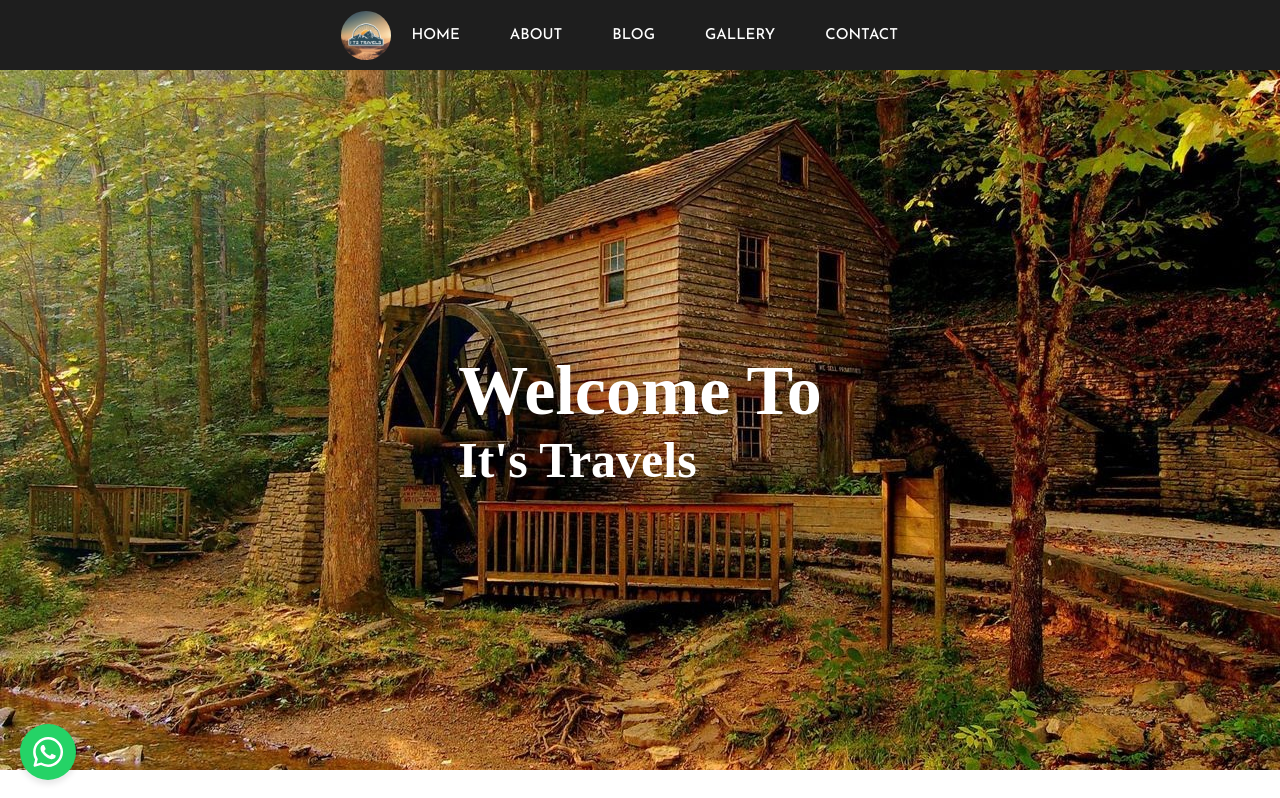
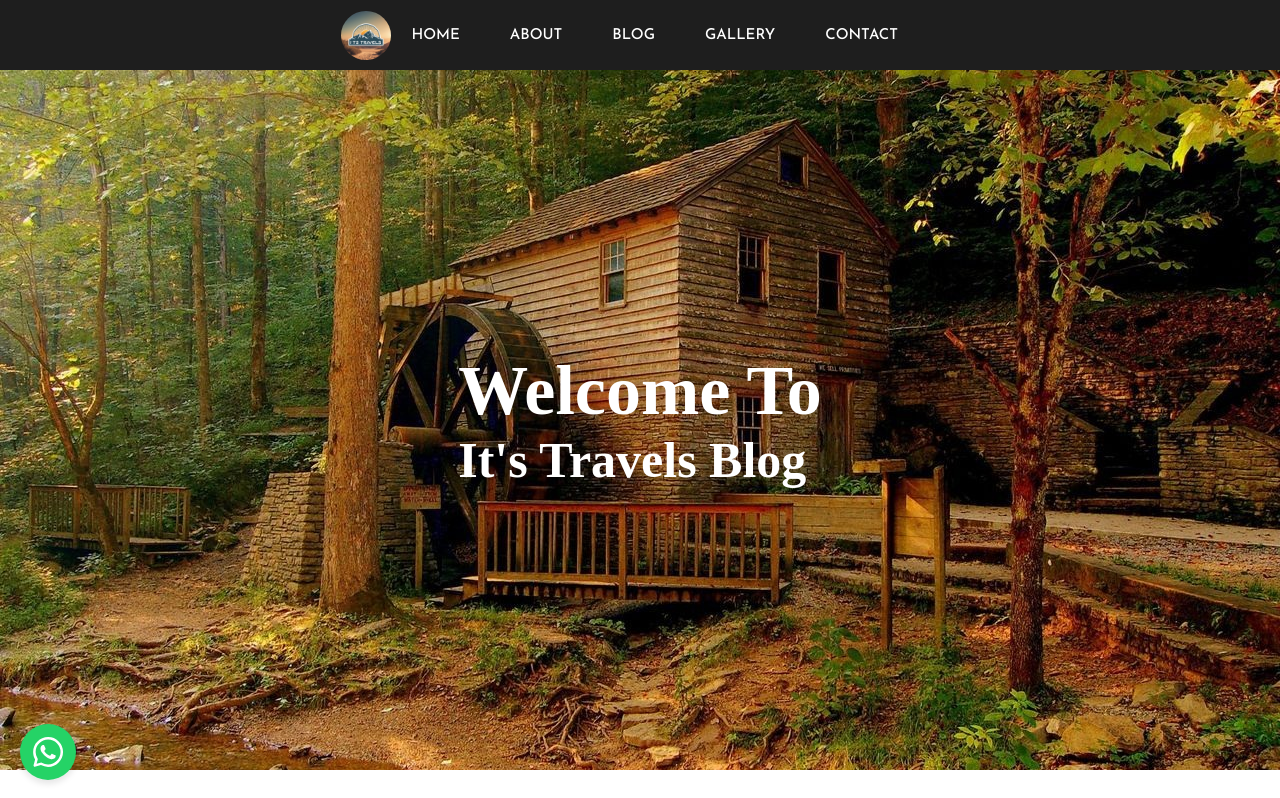
Before and after one commit to BlessingLuphahla/blog-app-ui, a React (Create React App) app: page / in a window 1280 px wide. Shown: the top 798 px of the page. Built offline with nearby package versions, Linux system fonts and the light colour scheme; no server answers.

Commit message:
Update Header.jsx
another change

```diff
--- a/src/components/header/Header.jsx
+++ b/src/components/header/Header.jsx
@@ -7,7 +7,7 @@ export default function Header() {
       <img className="headerImage" src={image} alt="" />
       <div className="headerTitle">
         <h1>Welcome To</h1>
-        <h2>  It's Travels </h2>
+        <h2>It's Travels Blog </h2>
       </div>
     </div>
   );
```
